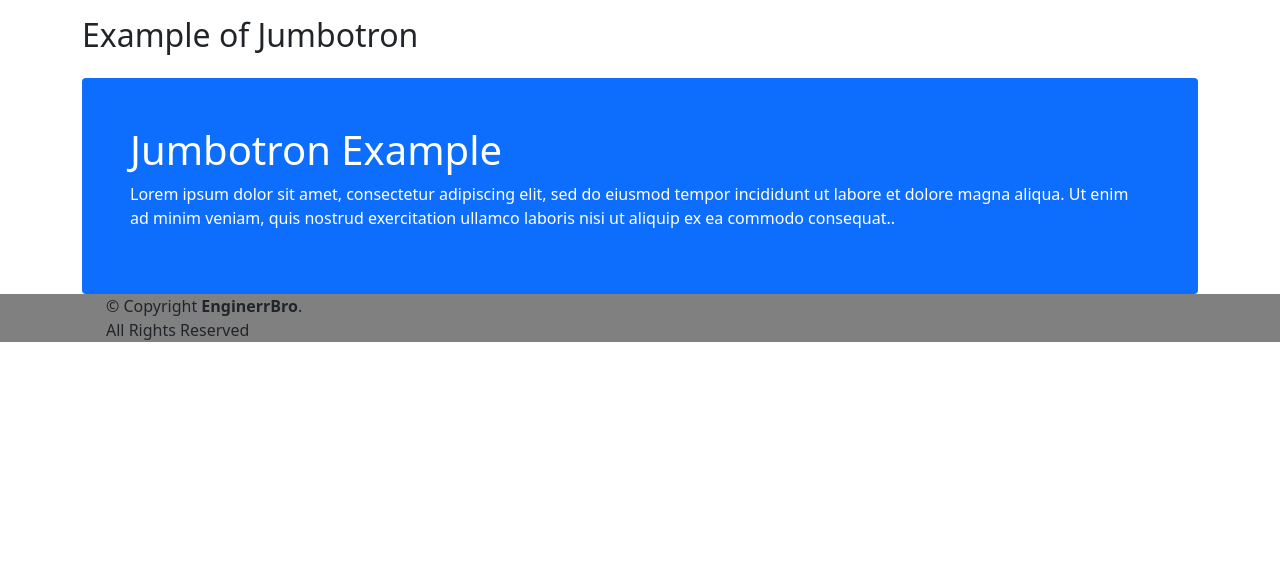
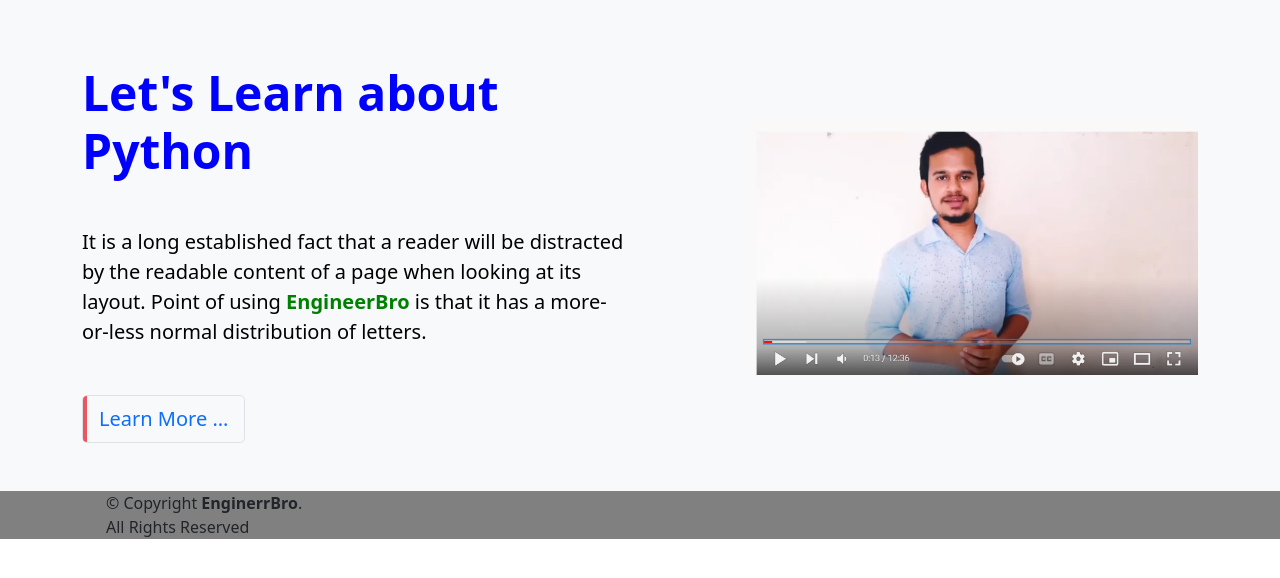
Before and after one commit to AnkitaGharde/datalogics2, a Django app: page /python in a window 1280 px wide. Shown: the part 82-660 px from the top of the page. Run offline with Django 4.2, Linux system fonts and the light colour scheme.

Commit message:
Update python.html

```diff
--- a/myapp/templates/myapp/python.html
+++ b/myapp/templates/myapp/python.html
@@ -2,11 +2,18 @@
 {% load static %}
 {% block content %}
 
-<div class="container mt-3">
-  <h2>Example of Jumbotron</h2>
-  <div class="mt-4 p-5 bg-primary text-white rounded">
-    <h1>Jumbotron Example</h1>
-    <p>Lorem ipsum dolor sit amet, consectetur adipiscing elit, sed do eiusmod tempor incididunt ut labore et dolore magna aliqua. Ut enim ad minim veniam, quis nostrud exercitation ullamco laboris nisi ut aliquip ex ea commodo consequat..</p>
-  </div>
-</div>
+<section class="hero-banner bg-light py-5">
+    <div class="container">
+        <div class="row row align-items-center">
+            <div class="col-lg-5 offset-lg-1 order-lg-1">
+                <img src="{% static 'myapp/images/youtube3.PNG'%}" class="img-fluid" alt="Web Development">
+            </div>
+            <div class="col-lg-6">
+                <h1 class="mt-3"><b style="color:blue;">Let's Learn  about Python</b></h1>
+                <p class="lead text-secondary my-5"><b style="color:black;">It is a long established fact that a reader will be distracted by the readable content of a page when looking at its layout. Point of using <b style="color:green;">EngineerBro</b> is that it has a more-or-less normal distribution of letters.</b></p>
+                <a href="#" class="btn btn-outline-primary btn-lg border text-center">Learn More ...</a>
+            </div>
+        </div>
+    </div>
+</section>
 {% endblock content %}
```
